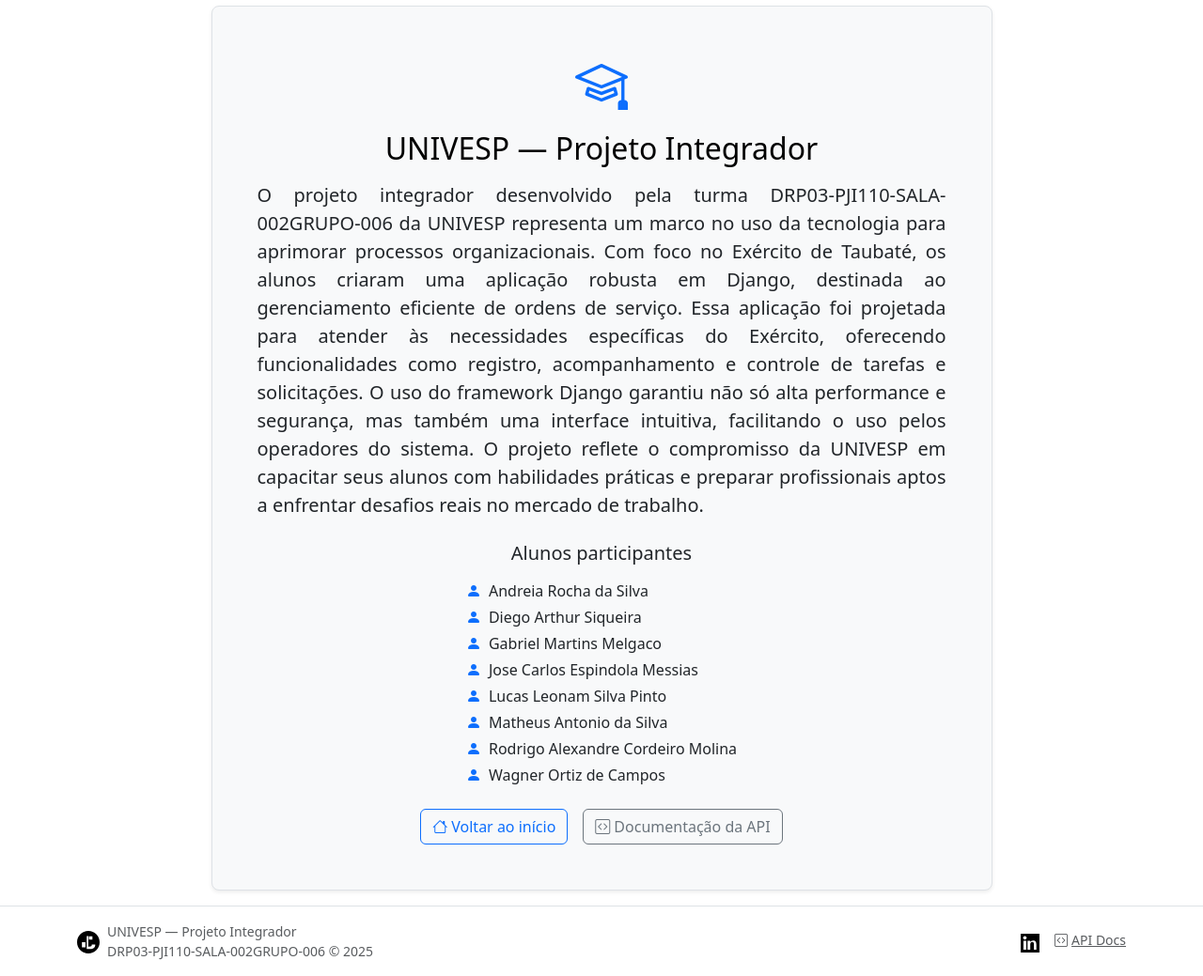
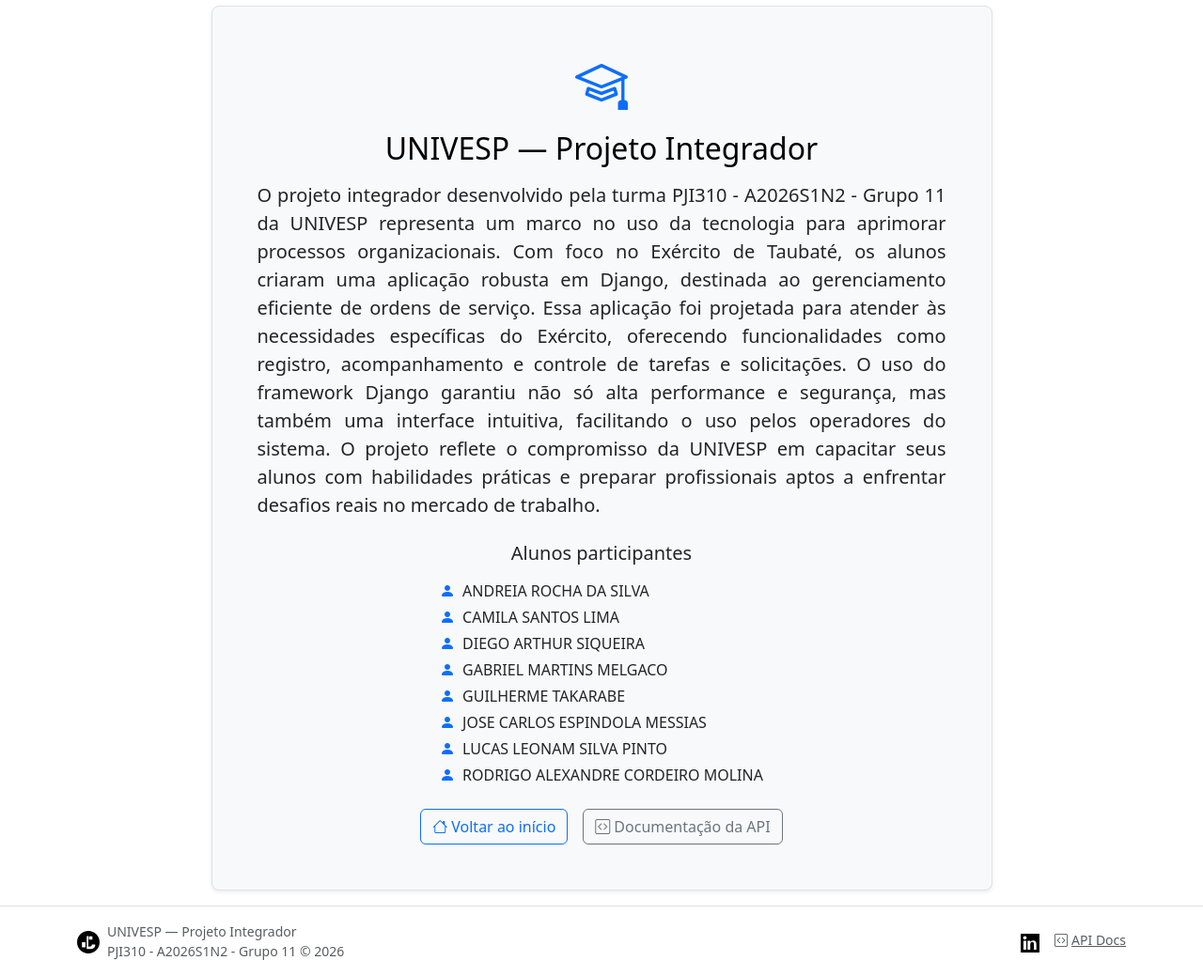
Before and after one commit to gabriel-melgaco/ordemdeservico_univesp, a Django app: page /about/ in a window 1280 px wide. Shown: the part 135-1174 px from the top of the page at 94% size. Run offline with Django 5.2, Linux system fonts and the light colour scheme; parts of the project's set-up code (start-up, migrations or seed data) failed here and were passed over.

Commit message:
mudança nome do grupo e participantes

```diff
--- a/ordens/templates/about.html
+++ b/ordens/templates/about.html
@@ -11,7 +11,7 @@
             <h1 class="h2 text-body-emphasis mb-3">UNIVESP — Projeto Integrador</h1>
             <p class="lead text-justify mb-4">
                 O projeto integrador desenvolvido pela turma
-                <strong>DRP03-PJI110-SALA-002GRUPO-006</strong> da UNIVESP representa um marco
+                <strong>PJI310 - A2026S1N2 - Grupo 11</strong> da UNIVESP representa um marco
                 no uso da tecnologia para aprimorar processos organizacionais. Com foco no
                 Exército de Taubaté, os alunos criaram uma aplicação robusta em Django,
                 destinada ao gerenciamento eficiente de ordens de serviço. Essa aplicação foi
@@ -25,14 +25,14 @@
 
             <h2 class="h5 mb-3">Alunos participantes</h2>
             <ul class="list-unstyled d-inline-flex flex-column align-items-start text-start mx-auto gap-1 mb-4">
-                <li><i class="bi bi-person-fill me-2 text-primary" aria-hidden="true"></i>Andreia Rocha da Silva</li>
-                <li><i class="bi bi-person-fill me-2 text-primary" aria-hidden="true"></i>Diego Arthur Siqueira</li>
-                <li><i class="bi bi-person-fill me-2 text-primary" aria-hidden="true"></i>Gabriel Martins Melgaco</li>
-                <li><i class="bi bi-person-fill me-2 text-primary" aria-hidden="true"></i>Jose Carlos Espindola Messias</li>
-                <li><i class="bi bi-person-fill me-2 text-primary" aria-hidden="true"></i>Lucas Leonam Silva Pinto</li>
-                <li><i class="bi bi-person-fill me-2 text-primary" aria-hidden="true"></i>Matheus Antonio da Silva</li>
-                <li><i class="bi bi-person-fill me-2 text-primary" aria-hidden="true"></i>Rodrigo Alexandre Cordeiro Molina</li>
-                <li><i class="bi bi-person-fill me-2 text-primary" aria-hidden="true"></i>Wagner Ortiz de Campos</li>
+                <li><i class="bi bi-person-fill me-2 text-primary" aria-hidden="true"></i>ANDREIA ROCHA DA SILVA </li>
+                <li><i class="bi bi-person-fill me-2 text-primary" aria-hidden="true"></i>CAMILA SANTOS LIMA </li>
+                <li><i class="bi bi-person-fill me-2 text-primary" aria-hidden="true"></i>DIEGO ARTHUR SIQUEIRA </li>
+                <li><i class="bi bi-person-fill me-2 text-primary" aria-hidden="true"></i>GABRIEL MARTINS MELGACO </li>
+                <li><i class="bi bi-person-fill me-2 text-primary" aria-hidden="true"></i>GUILHERME TAKARABE </li>
+                <li><i class="bi bi-person-fill me-2 text-primary" aria-hidden="true"></i>JOSE CARLOS ESPINDOLA MESSIAS </li>
+                <li><i class="bi bi-person-fill me-2 text-primary" aria-hidden="true"></i>LUCAS LEONAM SILVA PINTO </li>
+                <li><i class="bi bi-person-fill me-2 text-primary" aria-hidden="true"></i>RODRIGO ALEXANDRE CORDEIRO MOLINA </li>
             </ul>
 
             <div class="d-flex justify-content-center gap-3 flex-wrap">
--- a/ordens/templates/base.html
+++ b/ordens/templates/base.html
@@ -224,7 +224,7 @@
             </a>
             <span class="text-body-secondary small">
                 UNIVESP — Projeto Integrador<br>
-                DRP03-PJI110-SALA-002GRUPO-006 &copy; 2025
+               PJI310 - A2026S1N2 - Grupo 11 &copy; 2026
             </span>
         </div>
         <ul class="list-unstyled d-flex gap-3 mb-0">
```
